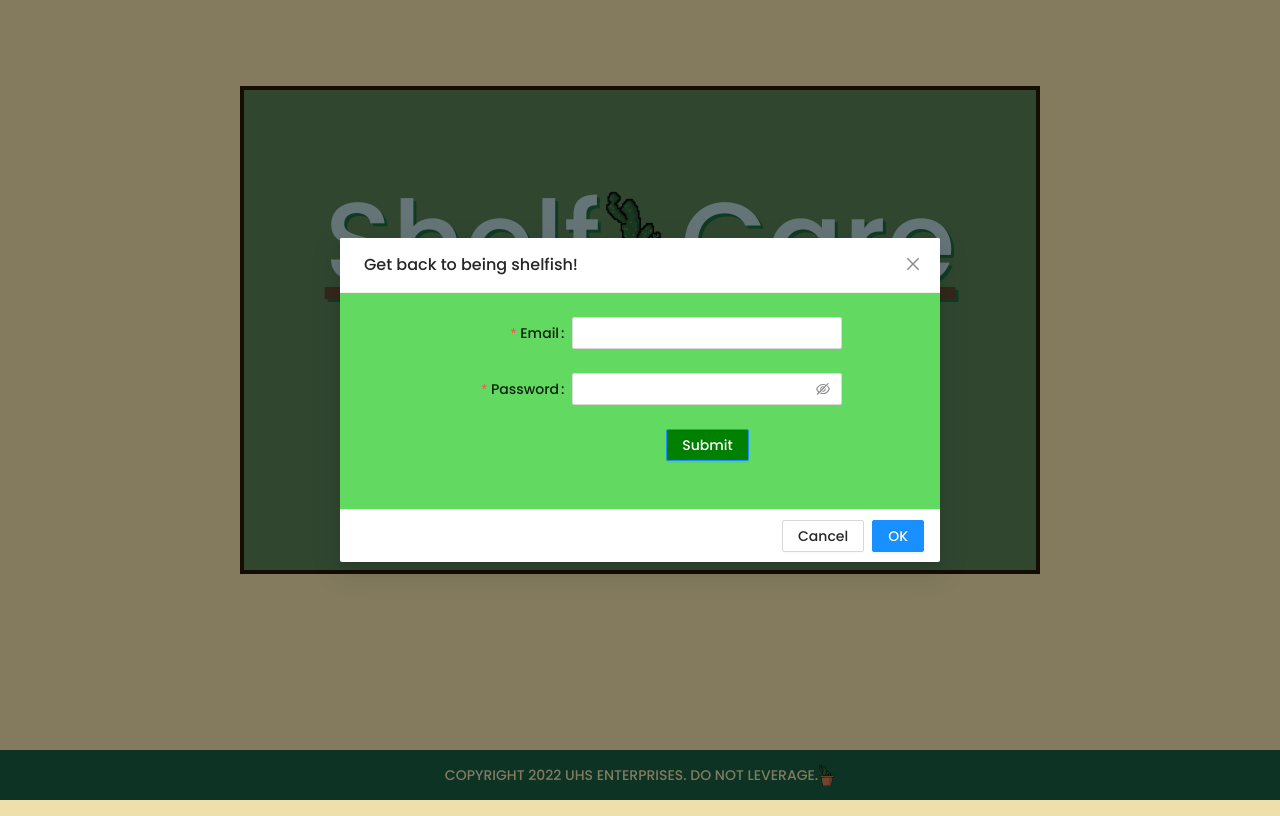
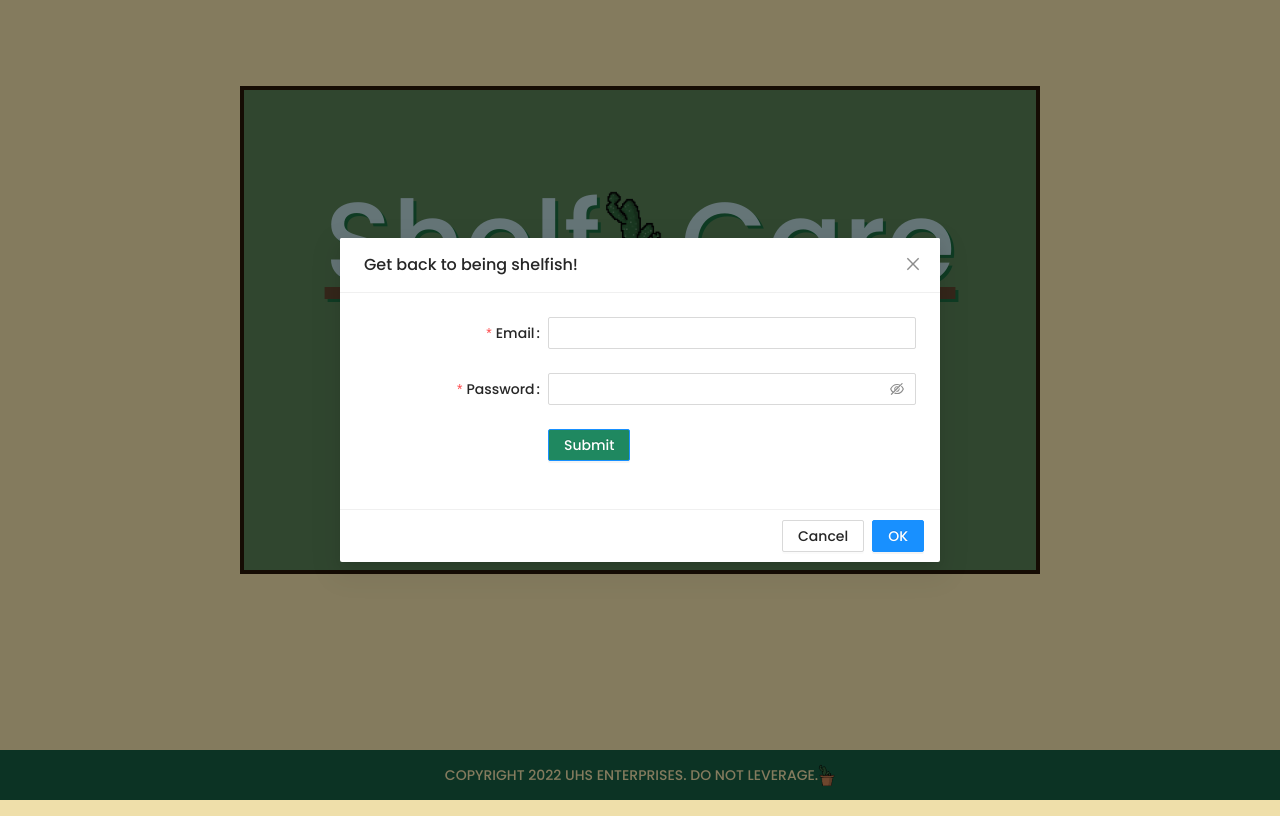
Before and after one commit to unanswerable-hog-splatch/plant-app, a React (Create React App) app: page / in a window 1280 px wide. Both pictures are taken after a click on the button "Login". Built offline with nearby package versions, Linux system fonts and the light colour scheme; no server answers.

Commit message:
fix calendar styling

```diff
--- a/src/App.js
+++ b/src/App.js
@@ -44,7 +44,8 @@ const client = new ApolloClient({
 
 function App() {
   return (
-    <ApolloProvider client={client}>
+    <>
+        <ApolloProvider client={client}>
       < NavBar />
       <Router>
         <Routes>
@@ -58,8 +59,12 @@ function App() {
           />
         </Routes>
       </Router>
-      <Footer />
+
     </ApolloProvider>
+    <Footer />
+    </>
+
+
   );
 }
 
--- a/src/components/calendarDay/calendarDay.css
+++ b/src/components/calendarDay/calendarDay.css
@@ -8,6 +8,17 @@
   flex-direction: column;
   justify-content: flex-end;
 
+}
+.landing-screen {
+  display:none;
+  flex-direction: column;
+
+  border: 0;
+  margin:0;
+  padding:0;
+
+  background-color: transparent;
+  justify-content: space-between;
 }
 
 
--- a/src/components/user-form/LoginForm.js
+++ b/src/components/user-form/LoginForm.js
@@ -3,6 +3,7 @@ import React, { useState } from 'react';
 import { Form, Input, Button, Checkbox } from 'antd';
 import Auth from '../../utils/auth';
 import { LOGIN_GARDENER } from '../../utils/mutations';
+import '../../pages/home/form.css'
 // export default function SignupForm() {
 const LoginForm = () => {
 
@@ -39,6 +40,8 @@ const LoginForm = () => {
     };
 
     return (
+        <div >
+
         <Form
             name="basic"
             labelCol={{
@@ -92,15 +95,17 @@ const LoginForm = () => {
                     span: 16,
                 }}
             >
+                <div className='form-buttons'>
                     <Button
-                        // disabled={!(gardenerFormData.name && gardenerFormData.email && gardenerFormData.password)}
-                    className="nav-buttons"
-                    type="primary"
-                    htmlType="submit">
+
+                     type="primary"
+                        htmlType="submit">
                     Submit
                 </Button>
+                </div>
             </Form.Item>
         </Form>
+        </div>
     );
 };
 
--- a/src/pages/home/Home.js
+++ b/src/pages/home/Home.js
@@ -22,17 +22,19 @@ export default function Home() {
 
   return (
 
-    <div className="landing-screen">
+    <div>
       {/* If user is logged in, the calendar is displayed. If not, Login and Sign Up buttons are displayed */}
       {Auth.isLoggedIn() ?
         <>
+
           <div className="home-screen">
             <Calendar gardenerData={gardenerData} loading={loading} />
+            </div>
 
-          </div>
         </>
         : (
           <>
+           <div className="landing-screen">
 
               <div className="landing-title">
                 <h1 >Shelf</h1>
@@ -47,7 +49,7 @@ export default function Home() {
                 < SignupFormButton />
 
               </div>
-
+              </div>
           </>
         )
       }
--- a/src/pages/home/LoginFormButton.js
+++ b/src/pages/home/LoginFormButton.js
@@ -3,21 +3,17 @@ import LoginForm from '../../components/user-form/LoginForm'
 import { Modal, Button } from 'antd';
 import { useState } from 'react';
 import './home.css'
+import './form.css'
 
 export default function LoginFormButton() {
     const [visible, setVisible] = useState(false);
     return (
         <>
-            <Button type="primary" onClick={() => setVisible(true)}>
+            <Button className="landing-buttons" type="primary" onClick={() => setVisible(true)}>
                 Login
             </Button>
             <Modal
-                bodyStyle={{
-                    backgroundColor: 'rgb(98, 218, 98)',
-                    display: 'flex',
-                    justifyContent: 'center',
-                    textAlign: 'center'
-                }}
+                className="form"
                 title="Get back to being shelfish!"
                 centered
                 visible={visible}
--- /dev/null
+++ b/src/pages/home/form.css
@@ -0,0 +1,8 @@
+.login-form-container {
+  background-color:rgb(183, 212, 216) !important;
+  display: flex;
+}
+
+.form-buttons button {
+  background:rgb(31, 136, 96);
+}
```
